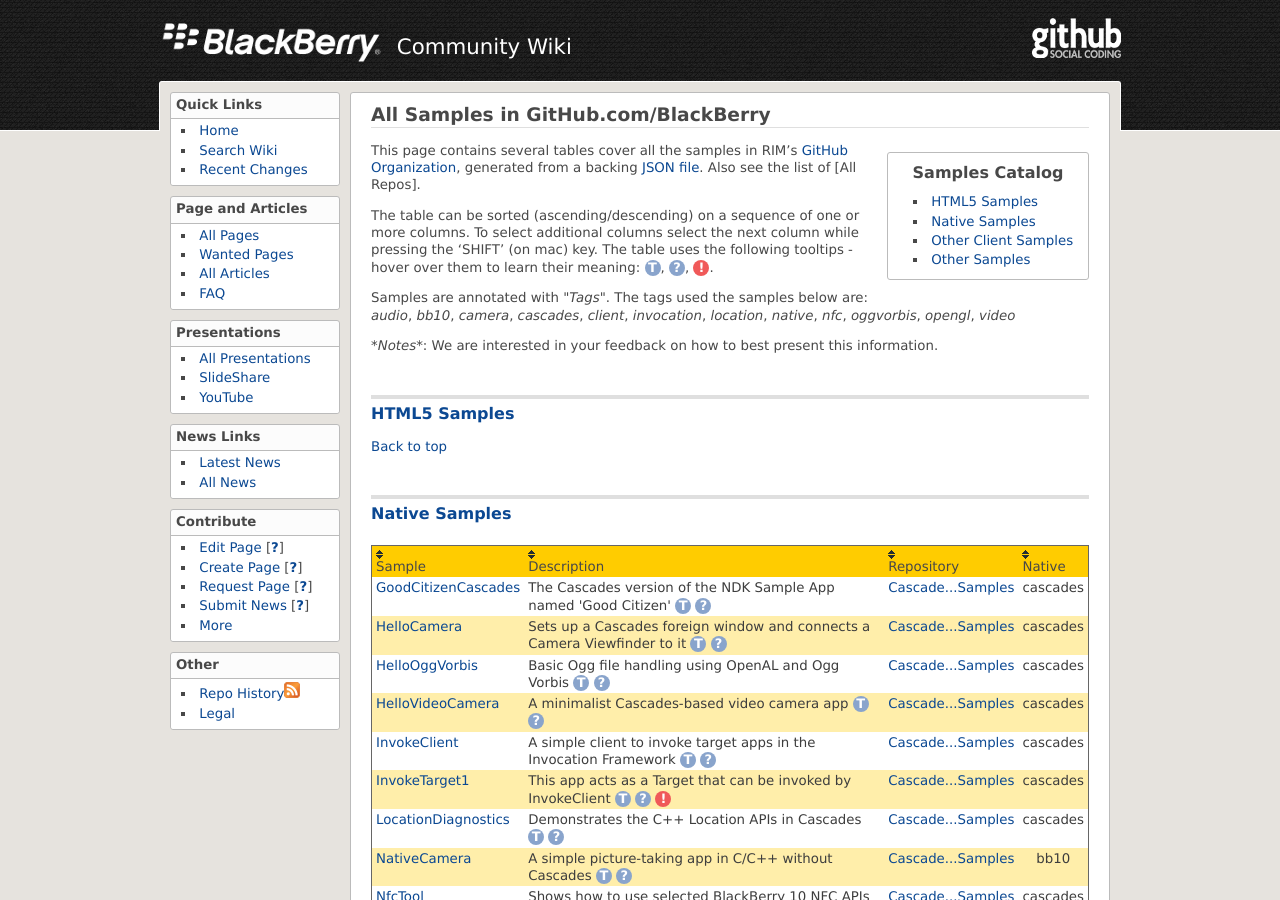
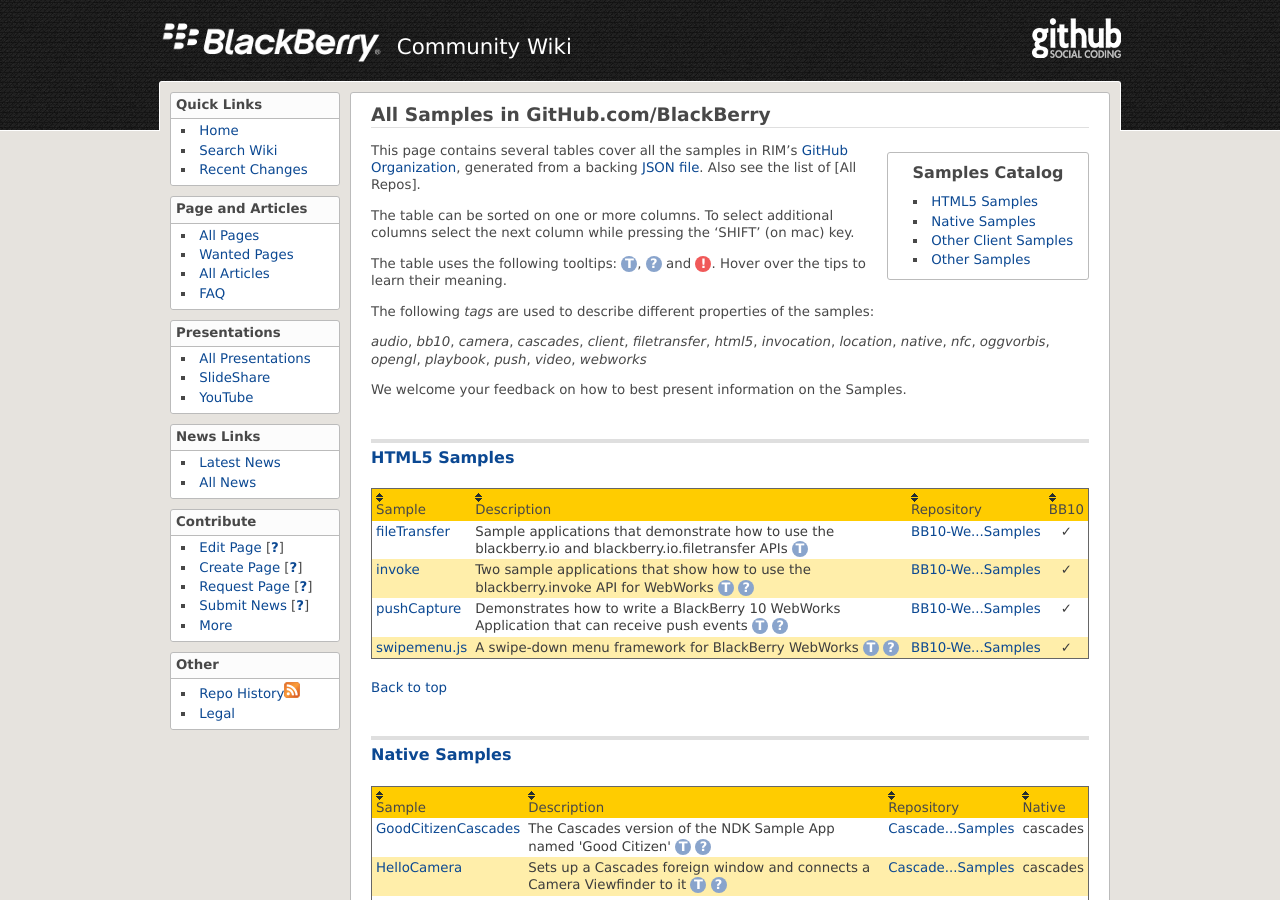
Before and after one commit to blackberry/Catalogs, a Jekyll site: the page built from All_Samples.md, in a window 1280 px wide and 900 px high. Built offline with Jekyll 4.4.1, drawn with Linux system fonts in a browser that asks for light colours.

Commit message:
Added Samples from BB10-WebWorks-Samples Also fine-tuned some verbiage in All_Samples and All_Repos

```diff
--- a/All_Samples.json
+++ b/All_Samples.json
@@ -7,6 +7,13 @@
      "note": "optional note",
      "warning": "optional warning",
      "tags": [ "an array of tags", "reserved tags are:", "html5", "native", "client" ]
+ },
+ "fileTransfer": {
+     "desc": "Sample applications that demonstrate how to use the blackberry.io and blackberry.io.filetransfer APIs",
+     "url": "https://github.com/blackberry/BB10-WebWorks-Samples/tree/master/fileTransfer",
+     "repo": "BB10-WebWorks-Samples",
+     "repourl": "http://github.com/blackberry/BB10-WebWorks-Samples",
+     "tags": [ "html5", "client", "playbook", "bb10", "webworks", "filetransfer" ]
  },
  "GoodCitizenCascades": {
      "desc": "The Cascades version of the NDK Sample App named 'Good Citizen'",
@@ -39,6 +46,14 @@
      "repourl": "http://github.com/blackberry/Cascades-Community-Samples",
      "note": "<p>HelloVideoCamera is a minimalist Cascades-based video camera app. It illustrates how to set up a Cascades foreign window and connect the Camera viewfinder to it.</p><p>HelloVideoCamera has functionality for starting and sotpping the camera, changing between front and back cameras, and recording video files which are saved to the camera roll.</p>",
      "tags": [ "native", "cascades", "client", "camera", "bb10", "video" ]
+ },
+ "invoke": {
+     "desc": "Two sample applications that show how to use the blackberry.invoke API for WebWorks",
+     "url": "https://github.com/blackberry/BB10-WebWorks-Samples/tree/master/invoke",
+     "repo": "BB10-WebWorks-Samples",
+     "repourl": "http://github.com/blackberry/BB10-WebWorks-Samples",
+     "note": "There are two sample applications: invokable and invoker",
+     "tags": [ "html5", "client", "playbook", "bb10", "webworks", "invocation"]
  },
  "InvokeClient": {
      "desc": "A simple client to invoke target apps in the Invocation Framework",
@@ -90,6 +105,22 @@
      "warning": "Location of sample will change within the repository",
      "tags": [ "native", "client", "opengl", "bb10", "cascades" ]
  },
+ "pushCapture": {
+     "desc": "Demonstrates how to write a BlackBerry 10 WebWorks Application that can receive push events",
+     "url": "https://github.com/blackberry/BB10-WebWorks-Samples/tree/master/pushCapture",
+     "repo": "BB10-WebWorks-Samples",
+     "repourl": "http://github.com/blackberry/BB10-WebWorks-Samples",
+     "note": "Consult the PushService and PushPayload classes from the <a href='https://developer.blackberry.com/html5/apis/'>API reference</a> for useful examples and a full description of how to use the push APIs",
+     "tags": [ "html5", "client", "playbook", "bb10", "push", "webworks"]
+ },
+ "swipemenu.js": {
+     "desc": "A swipe-down menu framework for BlackBerry WebWorks",
+     "url": "https://github.com/blackberry/BB10-WebWorks-Samples/tree/master/swipemenu",
+     "repo": "BB10-WebWorks-Samples",
+     "repourl": "http://github.com/blackberry/BB10-WebWorks-Samples",
+     "note": "Sample application that demonstrates swipemenu.js: A swipe-down menu framework for BlackBerry WebWorks SDK",
+     "tags": [ "html5", "client", "playbook", "bb10", "webworks"]
+ },
  "VideoPlayerSample": {
      "desc": "A simple video player application that uses the MediaPlayer API",
      "url": "https://github.com/blackberry/Cascades-Community-Samples/tree/master/VideoPlayerSample",
--- a/All_Samples.md
+++ b/All_Samples.md
@@ -22,18 +22,21 @@ This page contains several tables cover all the samples in RIM's
 generated from a backing [JSON file](All_Samples.json).
 Also see the list of [All Repos].
 
-The table can be sorted (ascending/descending) on a sequence of one or more columns.  To select additional
-columns select the next column while pressing the 'SHIFT' (on mac) key. The table uses the following tooltips -
-hover over them to learn their meaning:
+The table can be sorted on one or more columns.  To select additional
+columns select the next column while pressing the 'SHIFT' (on mac) key.
+
+The table uses the following tooltips:
 <span class="question" tip="(Repo column) A list of 'tags' characterizing this sample">T</span>,
-<span class="question" tip="(Desc column) Extra details on the sample">?</span>,
+<span class="question" tip="(Desc column) Extra details on the sample">?</span>
+and
 <span class="warning" tip="(Desc column) Issues to resolve">!</span>.
+Hover over the tips to learn their meaning.
 
-<div id="tagsList"><p>Samples are annotated with <em>"Tags"</em>.
-The tags used the samples below are:</p></div>
+<div id="tagsList"><p>The following <em>tags</em> are used to
+describe different properties of the samples: </p></div>
+<!-- additional content provided by JavaScript -->
 
-
-_*Notes*_: We are interested in your feedback on how to best present this information.
+We welcome your feedback on how to best present information on the Samples.
 
 <div id="samplesHtml5">
 <a name="samplesHtml5"><h2>HTML5 Samples</h2></a>
--- a/js/All_Samples.js
+++ b/js/All_Samples.js
@@ -236,7 +236,9 @@ $(document).ready(function(){
 	items.sort();
 
 	/* Inject */
-	$('#tagsList').append(items.join(', '));
+	$('#tagsList').append($('<p/>', {
+	    html: items.join(', ')
+	})).addClass("taglist"); /* TODO: add style for taglist */
 
 
 	/* ====================== */
```
Also changed, not shown: All_Repos.md (+8 -5 lines), All_Repos_as_One_Table.md (+8 -5 lines).
